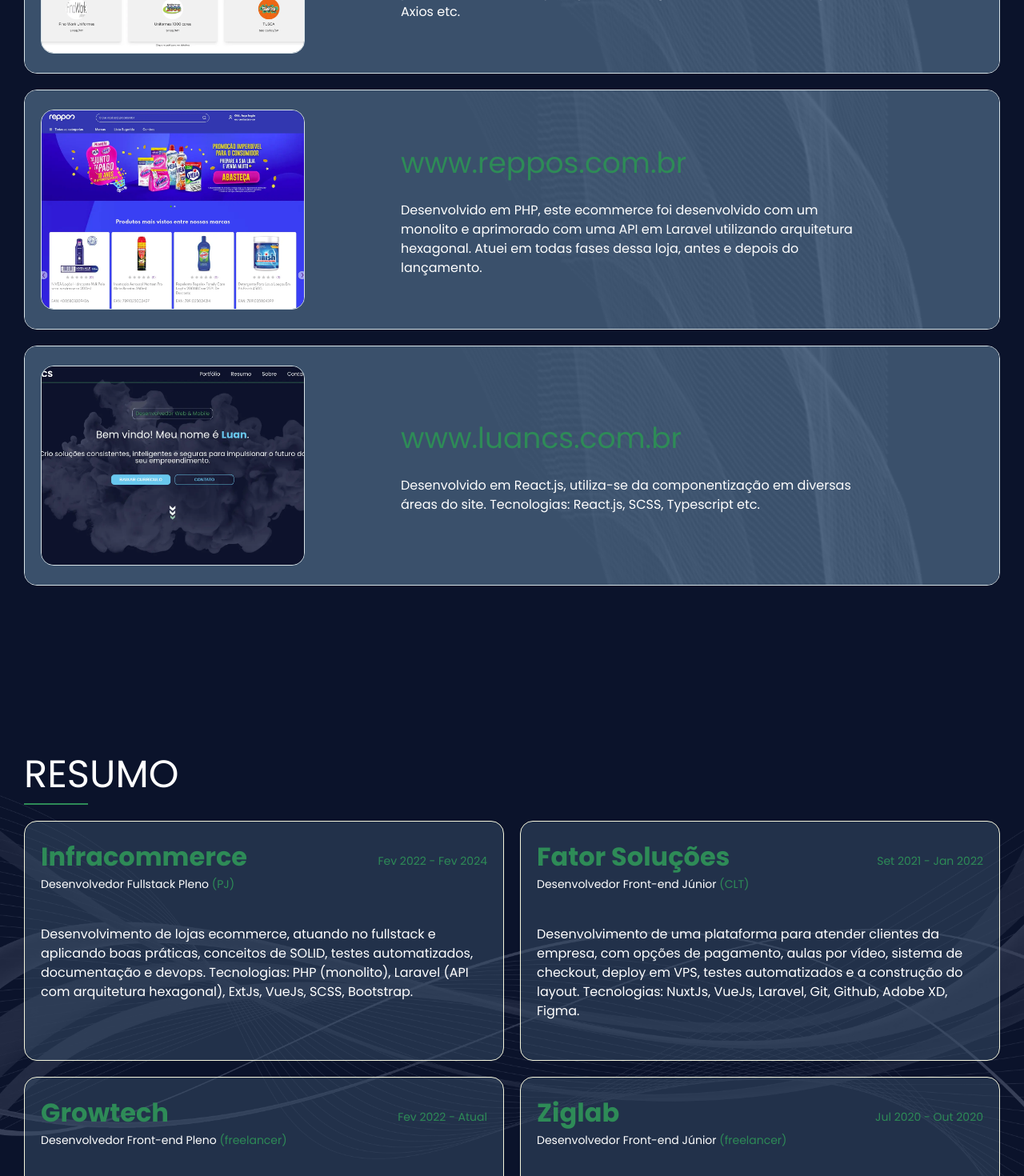
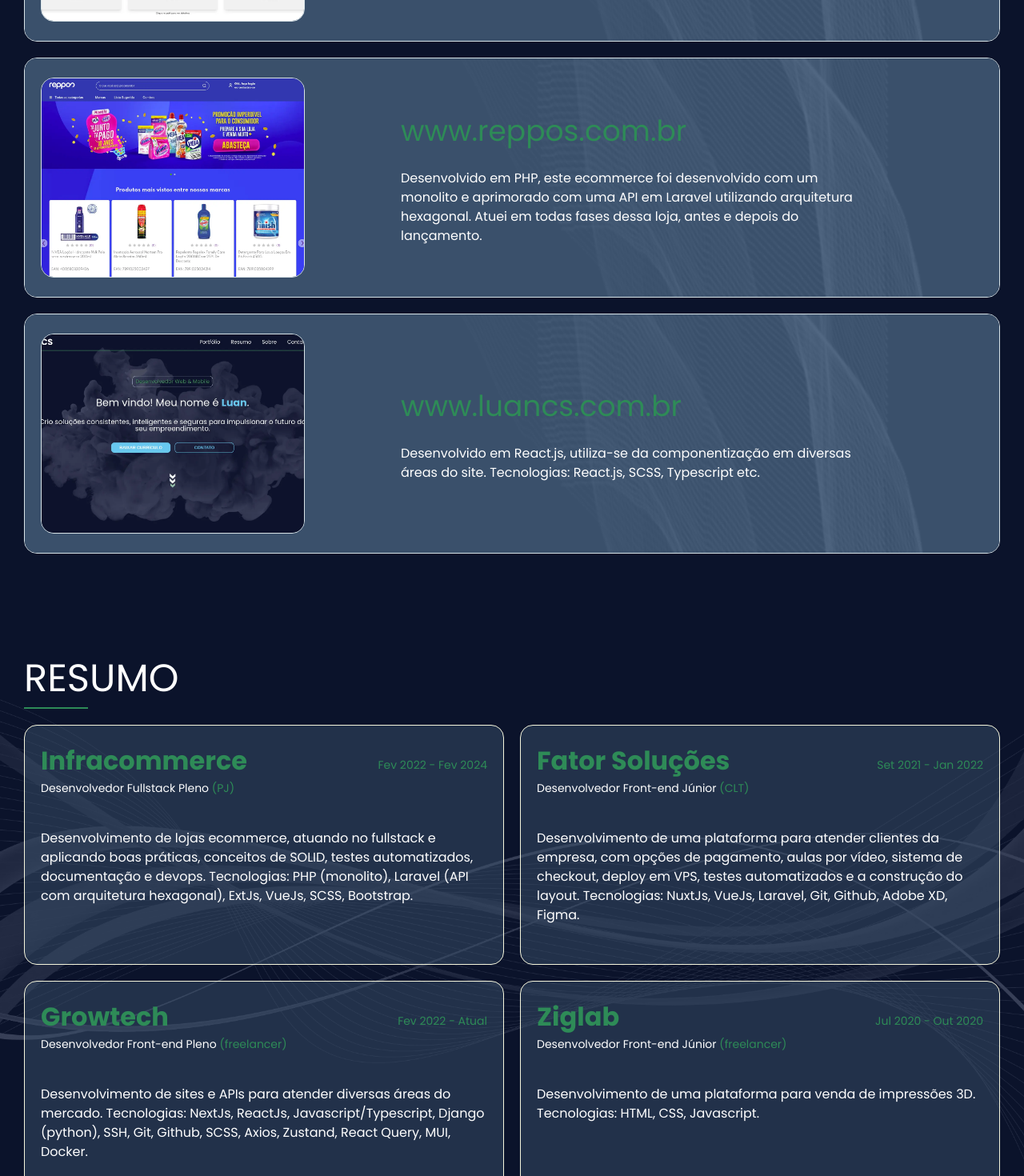
Before and after one commit to viperluan/portfolio, a React (Vite) app: page / in a window 1280 px wide. Shown: the part 1330-2800 px from the top of the page at 80% size. Built offline with nearby package versions, Linux system fonts and the light colour scheme.

Commit message:
modifica padding para container das sections

```diff
--- a/src/components/layout/section/about/styles.scss
+++ b/src/components/layout/section/about/styles.scss
@@ -3,7 +3,7 @@
 @import "~/styles/variables.scss";
 
 .about-container {
-  padding: 100px 30px;
+  padding: 60px 30px;
   background-color: $azulMarinho;
 
   .about-content-and-title-container {
--- a/src/components/layout/section/contact/styles.scss
+++ b/src/components/layout/section/contact/styles.scss
@@ -4,7 +4,7 @@
 
 .contact-container {
   background-color: $azulMarinho;
-  padding: 100px 30px;
+  padding: 60px 30px;
 
   .contact-content-container {
     @include lg {
--- a/src/components/layout/section/portfolio/styles.scss
+++ b/src/components/layout/section/portfolio/styles.scss
@@ -3,7 +3,7 @@
 @import "~/styles/variables";
 
 .portfolio-container {
-  padding: 100px 30px;
+  padding: 60px 30px;
   background-color: $azulMarinho;
 
   .portfolio-content-container {
--- a/src/components/layout/section/resume/styles.scss
+++ b/src/components/layout/section/resume/styles.scss
@@ -4,7 +4,7 @@
 
 .resume-container {
   position: relative;
-  padding: 100px 30px;
+  padding: 60px 30px;
   width: 100%;
   user-select: none;
 
```
